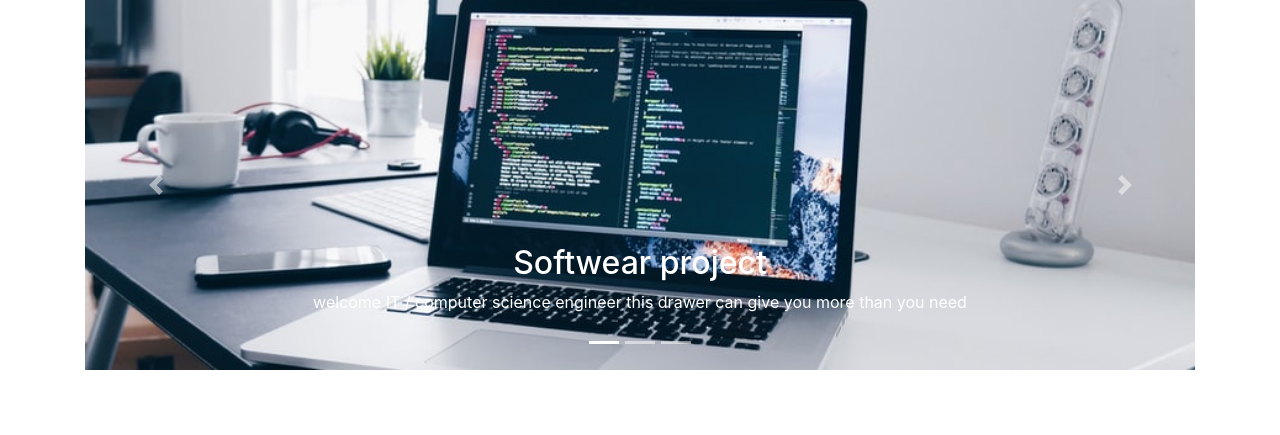
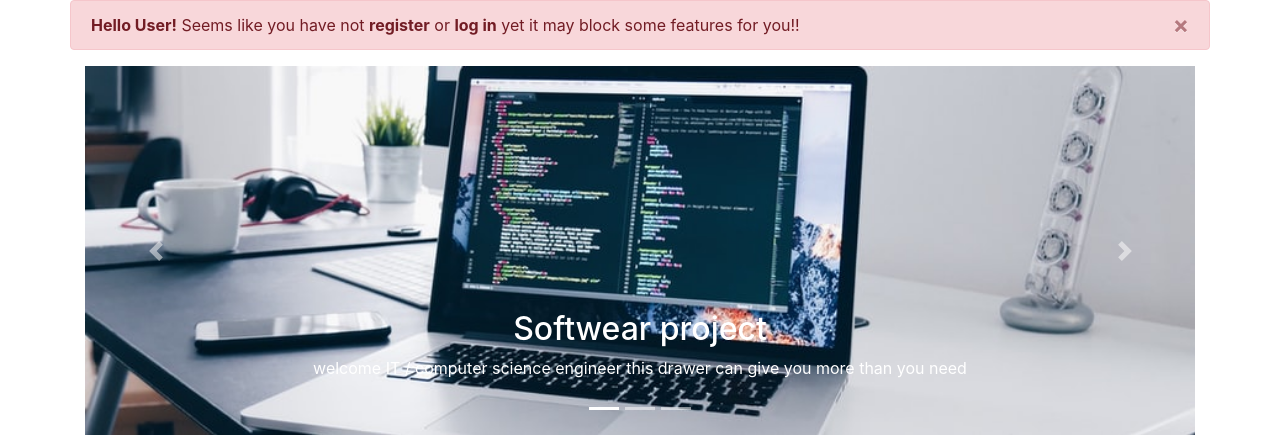
Before and after one commit to ironsubhajit/ProjectO, a Django app: page / in a window 1280 px wide. Shown: the top 435 px of the page. Run offline with Django 3.2, Linux system fonts and the light colour scheme.

Commit message:
not logged in alert

```diff
--- a/ProjectO/templates/ProjectO/index.html
+++ b/ProjectO/templates/ProjectO/index.html
@@ -8,6 +8,13 @@
 <!-- body content -->
 {% block content %}
 <div>
+  <!-- if a user not registered or logged-in -->
+  <div class="container container-fluid alert alert-danger alert-dismissible fade show" role="alert">
+    <strong>Hello User!</strong> Seems like you have not <strong>register</strong> or <strong>log in</strong> yet it may block some features for you!!
+    <button type="button" class="close" data-dismiss="alert" aria-label="Close">
+      <span aria-hidden="true">&times;</span>
+    </button>
+  </div>
   <!--slide show of body part start here-->
   <div id="carouselExampleCaptions" class="container container-fluid carousel slide carousel-fade" data-ride="carousel">
     <ol class="carousel-indicators">
```
